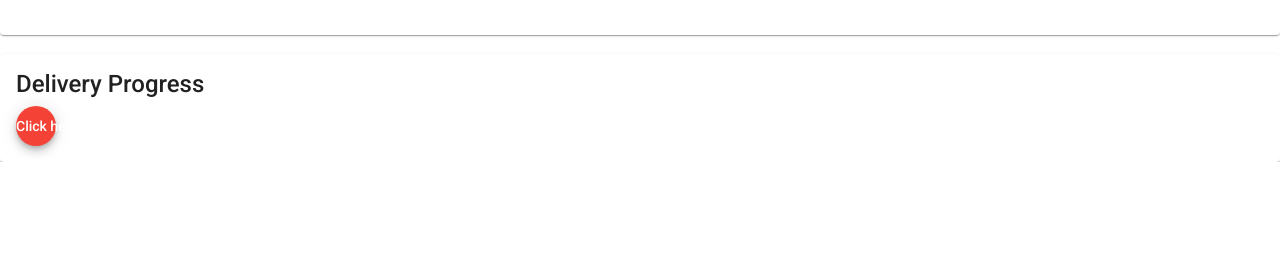
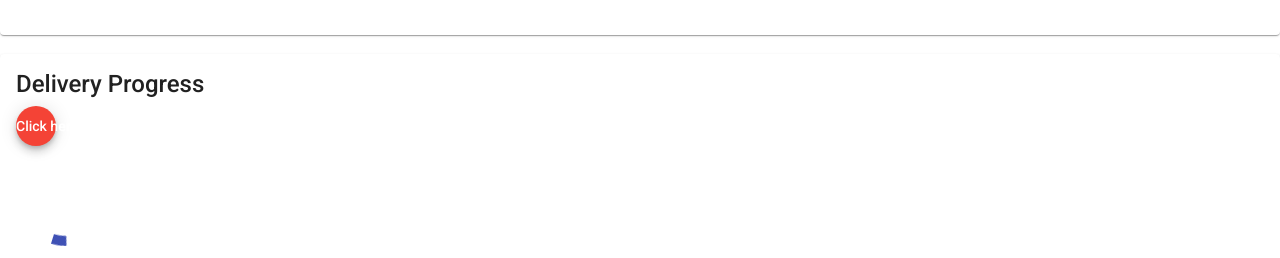
Before and after one commit to 2021-spring-jsf-tuth/components, an Angular app: page / in a window 1280 px wide. Shown: the part 2584-2842 px from the top of the page. Before the commit the page ends 2746 px from the top, so only its background shows below. Built offline with nearby package versions, Linux system fonts and the light colour scheme.

Commit message:
got the spinner to show up

```diff
--- a/src/app/app.module.ts
+++ b/src/app/app.module.ts
@@ -41,6 +41,7 @@
 import { MatRippleModule } from '@angular/material/core';
 import { JcmCatGeneratorComponent } from './jcm-cat-generator/jcm-cat-generator.component';
 import { HmkDeliveryProgressComponent } from './hmk-delivery-progress/hmk-delivery-progress.component';
+import {MatProgressSpinnerModule} from '@angular/material/progress-spinner';
 
 @NgModule({
   declarations: [
@@ -92,7 +93,8 @@
     MatDatepickerModule,
     MatNativeDateModule,
     MatSliderModule,
-    MatSlideToggleModule
+    MatSlideToggleModule,
+    MatProgressSpinnerModule
   ],
   providers: [],
   bootstrap: [AppComponent]
--- a/src/app/hmk-delivery-progress/hmk-delivery-progress.component.html
+++ b/src/app/hmk-delivery-progress/hmk-delivery-progress.component.html
@@ -1,5 +1,5 @@
 <mat-card>
-
+    <mat-card-content>
     <mat-card-title>
         Delivery Progress
 </mat-card-title>
@@ -12,7 +12,8 @@
     Click here to see your delivery progress
 </button>
 <!-- not sure where to put this if i want it to start at the click -->
-
+<mat-spinner></mat-spinner>
 
 </div>
+</mat-card-content>
 </mat-card>
--- a/src/app/hmk-delivery-progress/hmk-delivery-progress.component.ts
+++ b/src/app/hmk-delivery-progress/hmk-delivery-progress.component.ts
@@ -6,7 +6,9 @@
   styleUrls: ['./hmk-delivery-progress.component.css']
 })
 export class HmkDeliveryProgressComponent implements OnInit {
-  value: number;
+
+  mode: 'determinate';
+  value = 50;
 
   constructor() { }
 
```
